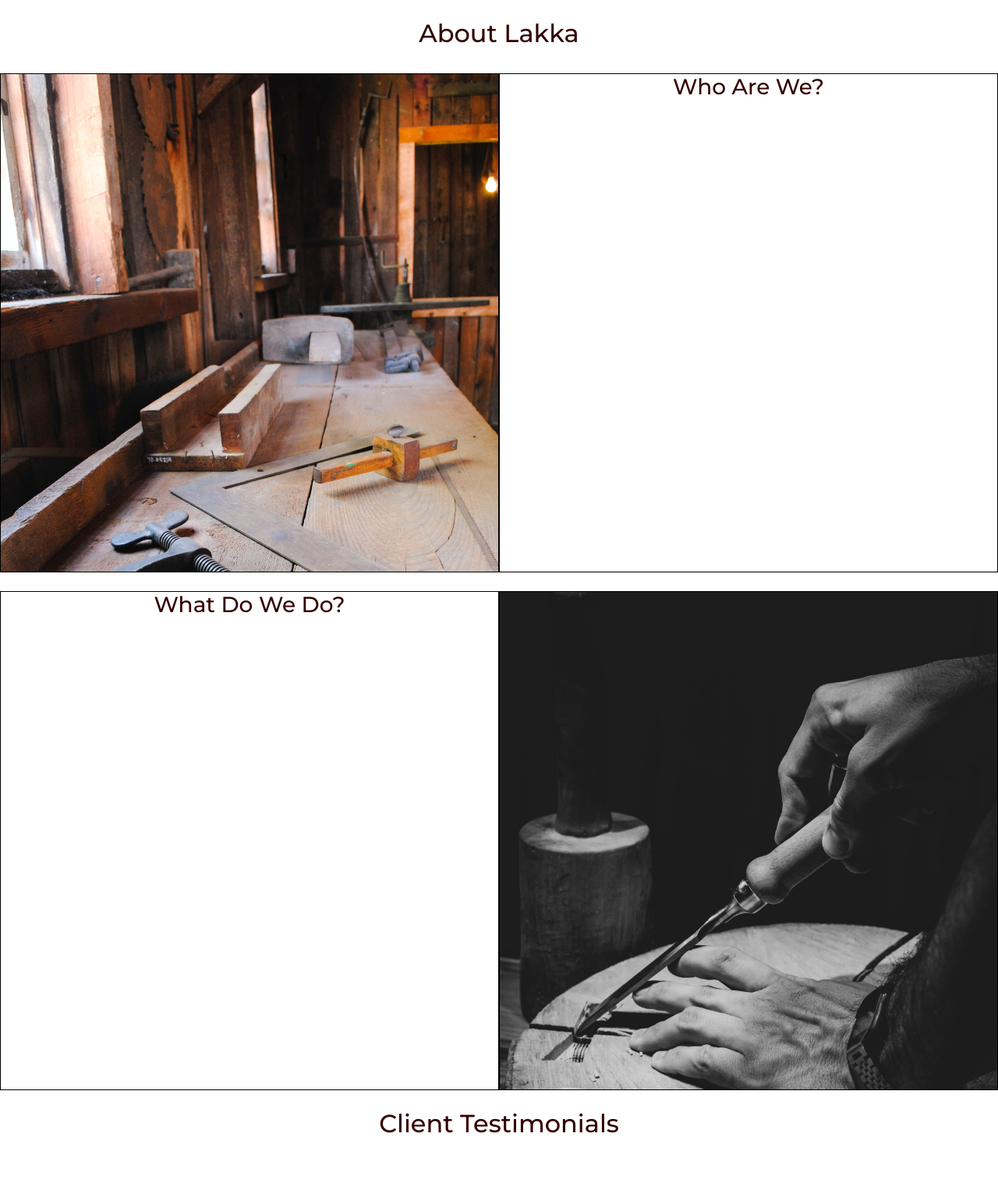
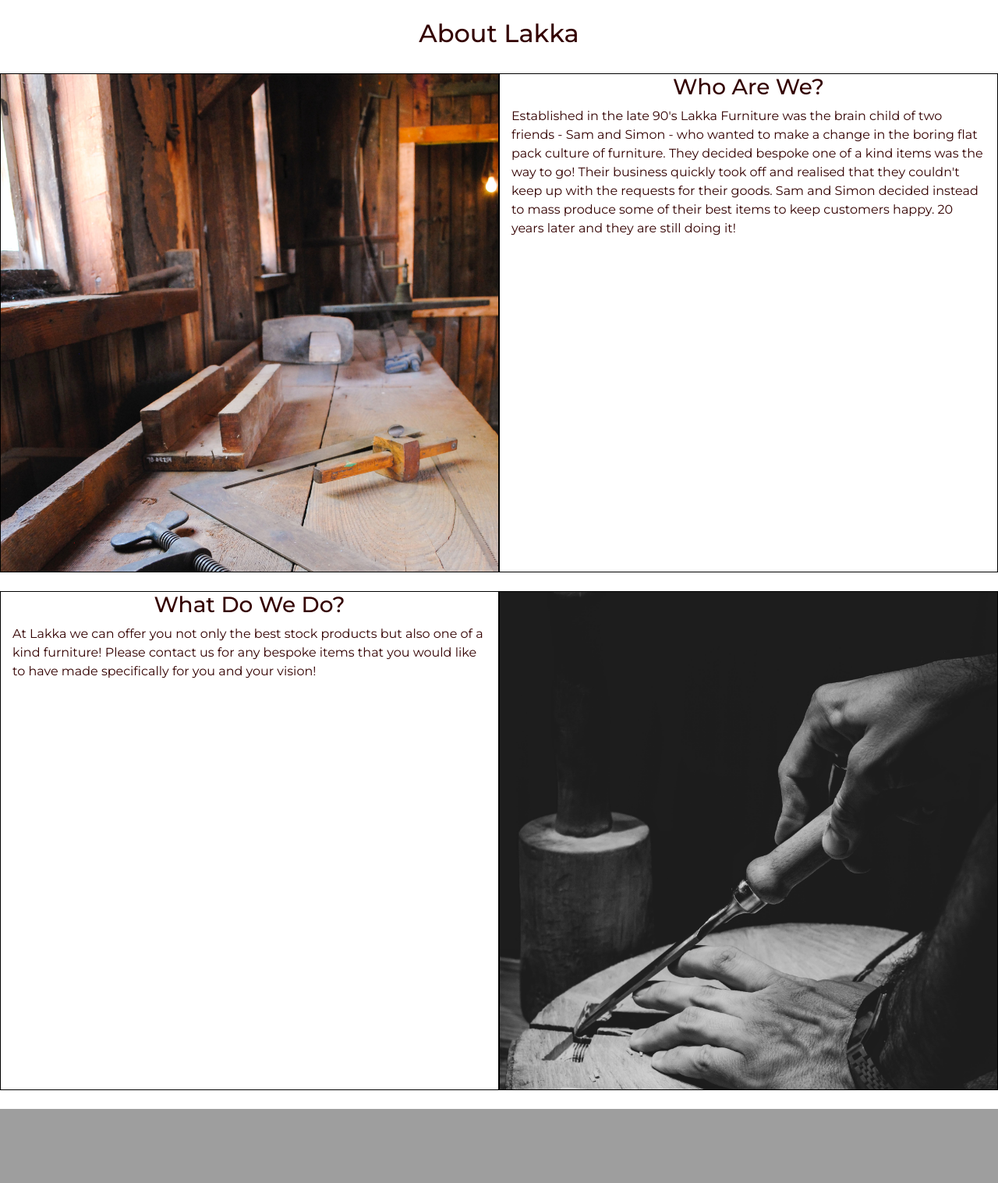
Before and after one commit to Code-Institute-Submissions/svickery-lakkafurniture, a Django app: page / in a window 1280 px wide. Shown: the part 1124-2641 px from the top of the page at 78% size. After the commit the page ends 2546 px from the top, so only its background shows below. Run offline with Django 3.2, Linux system fonts and the light colour scheme; parts of the project's set-up code (start-up, migrations or seed data) failed here and were passed over; some libraries are stand-ins or nearby versions.

Commit message:
Content added to index.html

```diff
--- a/home/templates/home/index.html
+++ b/home/templates/home/index.html
@@ -25,6 +25,12 @@
     </div>
     <div class="about-con col-lg-6 col-sm-12">
       <h3 class="home-text">Who Are We?</h3>
+      <p class="home-text">Established in the late 90's Lakka Furniture was the brain child of two friends - Sam and Simon - who wanted
+        to make a change in the boring flat pack culture of furniture. They decided bespoke one of a kind items was
+        the way to go! Their business quickly took off and realised that they couldn't keep up with the requests for
+        their goods. Sam and Simon decided instead to mass produce some of their best items to keep customers happy. 20
+        years later and they are still doing it!
+      </p>
     </div>
   </div>
 </div>
@@ -33,6 +39,9 @@
   <div class="row justify-content-center">
     <div class="about-con col-lg-6 col-sm-12">
       <h3 class="home-text">What Do We Do?</h3>
+      <p class="home-text">At Lakka we can offer you not only the best stock products but also one of a kind furniture!
+        Please contact us for any bespoke items that you would like to have made specifically for you and your vision!
+      </p>
     </div>
     <div class="about-img about-con col-lg-6 col-sm-12">
       <img src="{{ MEDIA_URL }}woodworkchisel.jpg" alt="">
@@ -41,10 +50,5 @@
   </div>
 </div>
 <br>
-<h2 class="home-text">Client Testimonials</h2>
-<br>
-<section class="testimonials">
 
-</section>
-<br>
 {% endblock %}
```
